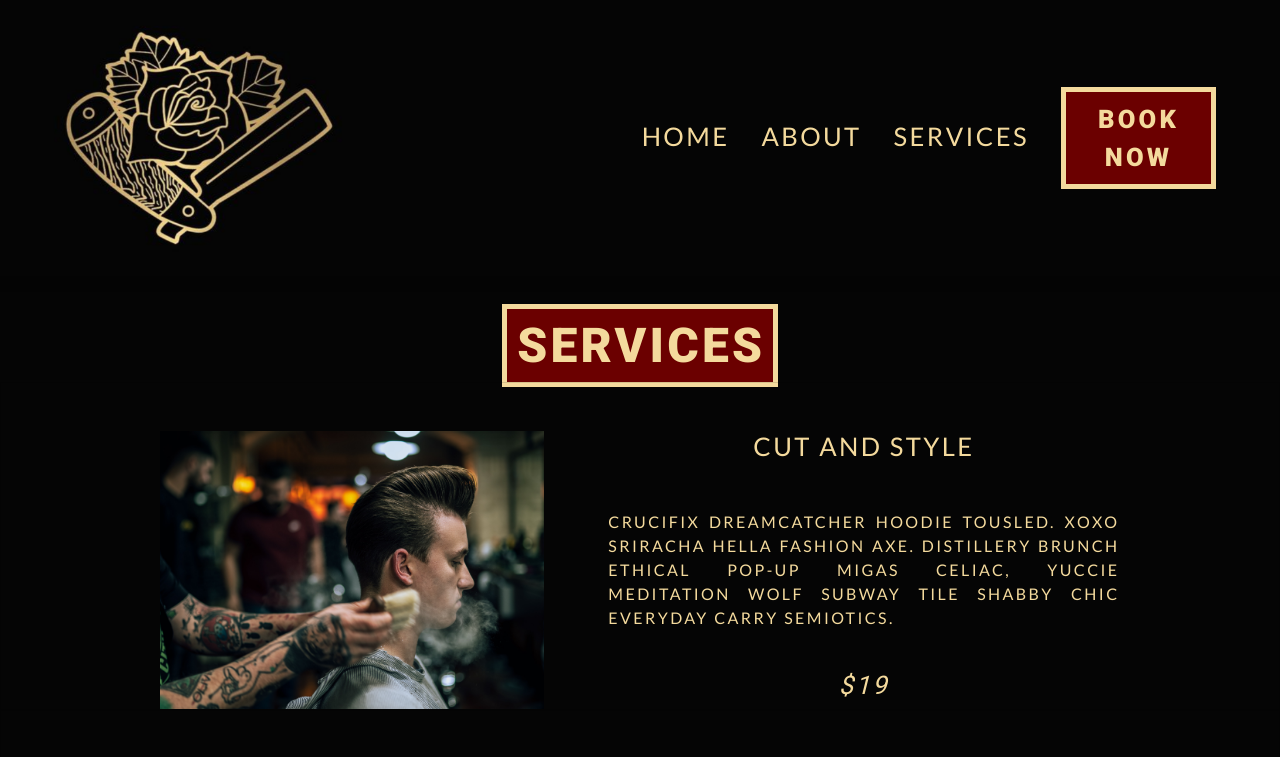
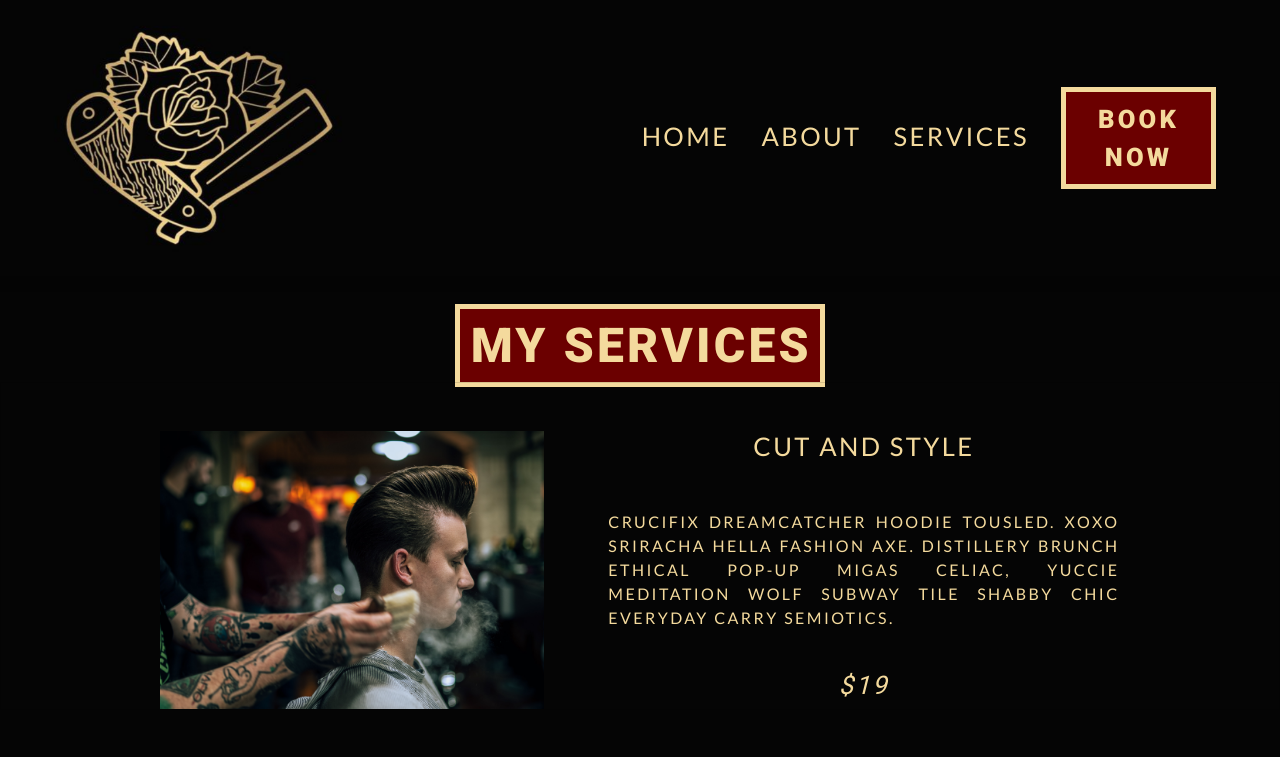
Before and after one commit to garrettmcmillan/hutchthebarber, a React (Create React App) app: page /services in a window 1280 px wide. Shown: the top 757 px of the page. Built offline with nearby package versions, Linux system fonts and the light colour scheme.

Commit message:
services spacing fix

```diff
--- a/src/App.css
+++ b/src/App.css
@@ -241,6 +241,7 @@ h6 {
 }
 
 .service-card {
+  margin-bottom: 5%;
   background-color: transparent;
   border-radius: 0;
 }
--- a/src/components/Services.js
+++ b/src/components/Services.js
@@ -17,7 +17,7 @@ export default class Services extends Component {
                 <div className="home-container-spacer-sm d-block d-lg-none"></div>
                 <div className="services-div">
                     <span className="about-title service-title">
-                        services
+                        my services
                     </span>
                 </div>
                 <div className="">
```
Also changed, not shown: src/components/About.js (+0 -17 lines).
